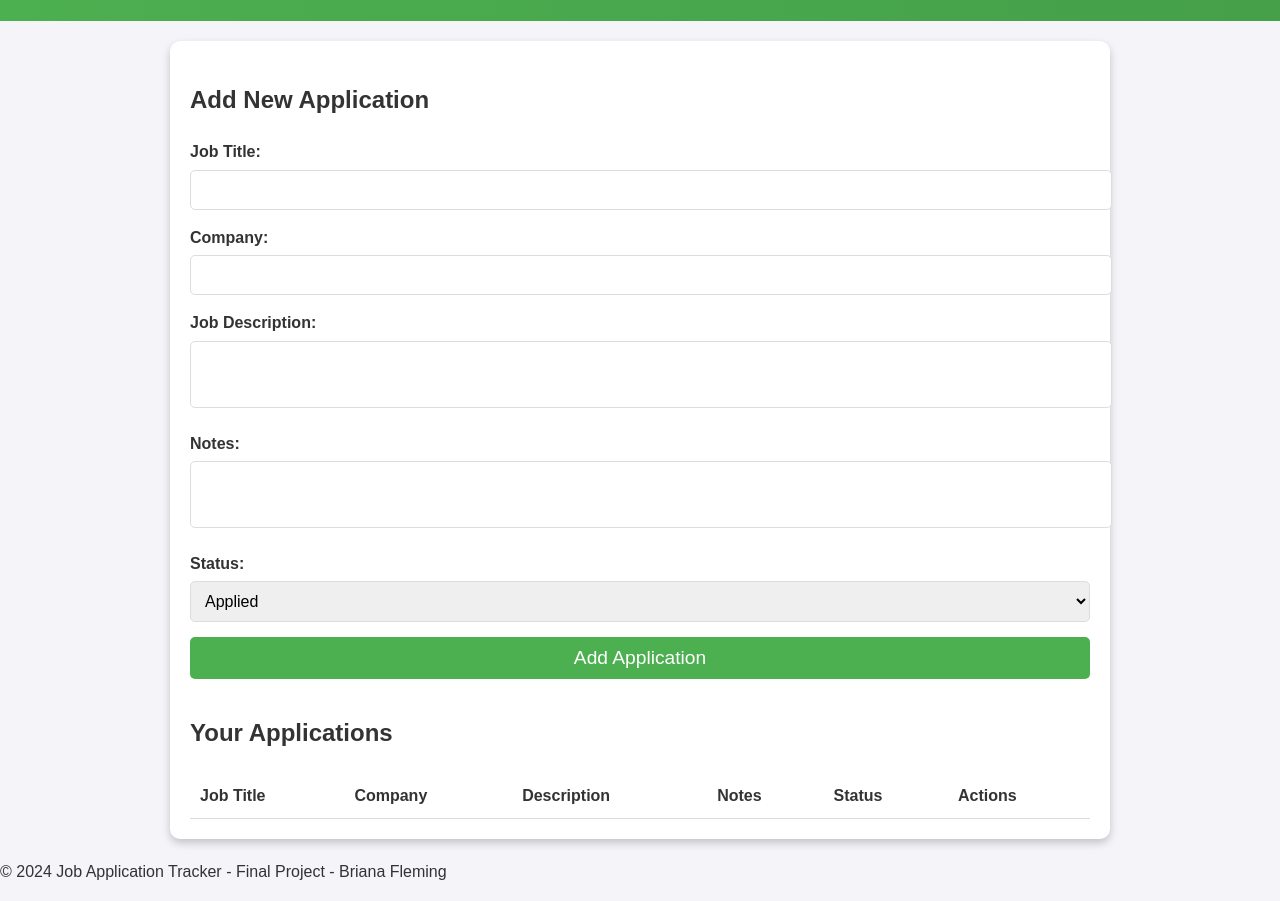
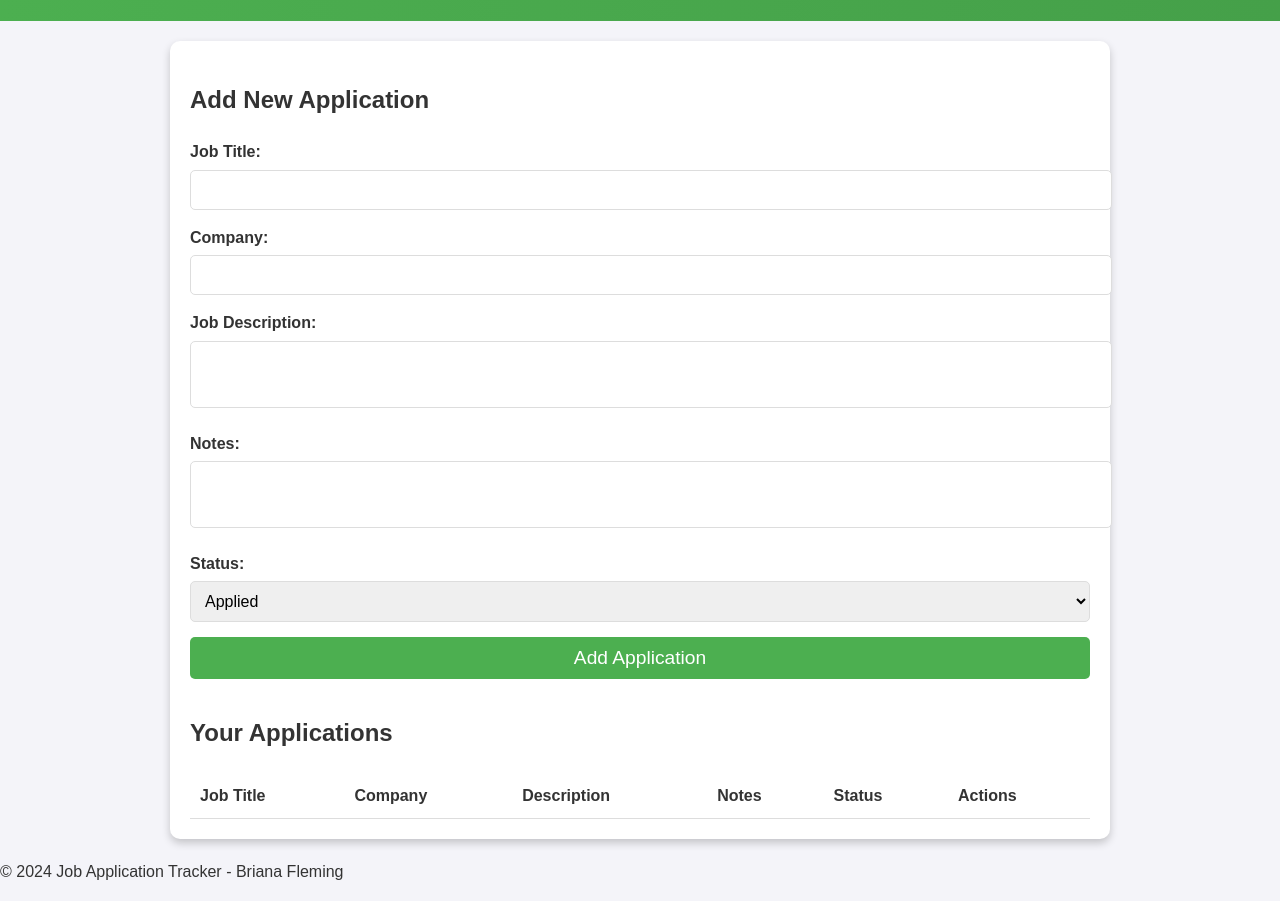
Before and after one commit to fleminba01/fleminba01.github.io, a plain HTML site: page Final Project/templates/index.html in a window 1280 px wide. Shown: the part 91-992 px from the top of the page. Drawn offline with Linux system fonts and the light colour scheme.

Commit message:
Update index.html

```diff
--- a/Final Project/templates/index.html
+++ b/Final Project/templates/index.html
@@ -38,7 +38,6 @@
 
                 <button type="submit">Add Application</button>
             </form>
-
         </section>
 
         <section id="applications-list">
@@ -61,9 +60,8 @@
         </section>
     </main>
 
-
     <footer>
-        <p>&copy; 2024 Job Application Tracker - Final Project - Briana Fleming</p>
+        <p>&copy; 2024 Job Application Tracker - Briana Fleming</p>
     </footer>
 </body>
 </html>
```
Lines whose indentation alone changed are shown as unchanged.
